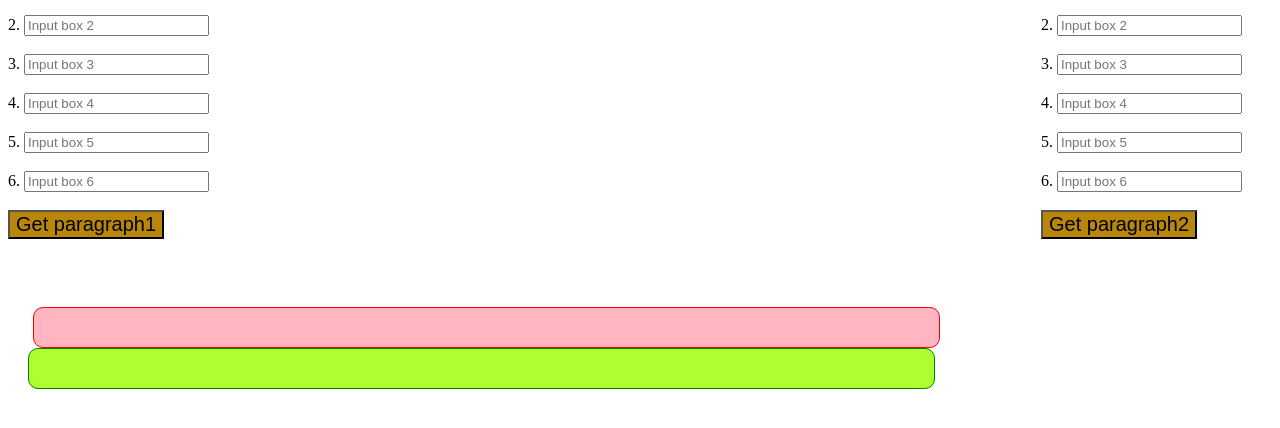
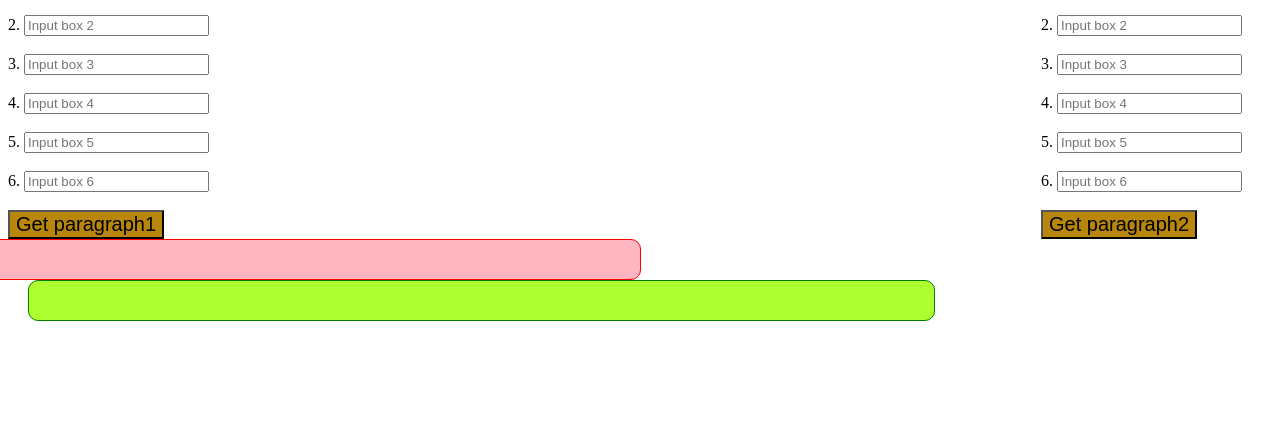
Before and after one commit to JeffreyAlan699/Project-80a, a plain HTML site: page index.html in a window 1280 px wide. Shown: the part 90-518 px from the top of the page. Drawn offline with Linux system fonts and the light colour scheme.

Commit message:
Add files via upload

```diff
--- a/style.css
+++ b/style.css
@@ -1,8 +1,3 @@
-#div1{
-    margin-left: 500px;
-    margin-top: 50px;
-    transform: translateY(-50px);
-}
 button{
     background-color: darkgoldenrod;
     font-size: 20px;
```
